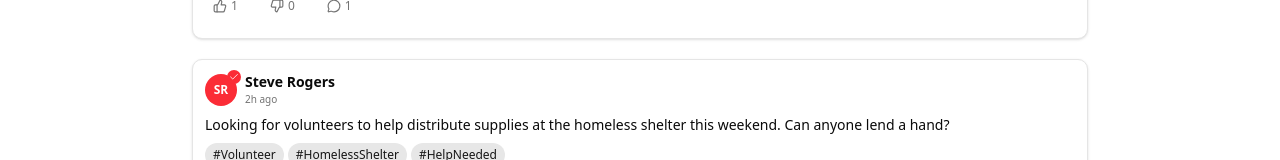
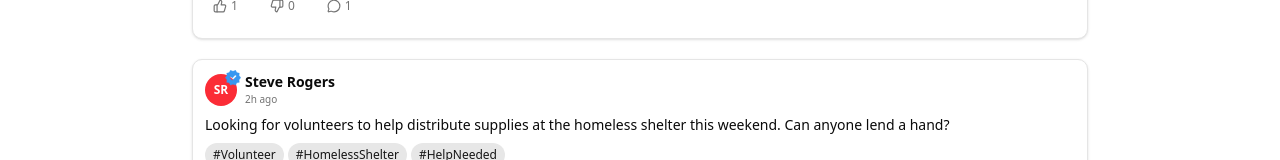
Before and after one commit to Nour-Al-Hazzouri/donation-platform, a Next.js app in the folder frontend/: page /community in a window 1280 px wide. Shown: the part 768-928 px from the top of the page. Built offline with nearby package versions, Linux system fonts and the light colour scheme.

Commit message:
fixed verification icon

```diff
--- a/frontend/src/components/community/communityFeed.tsx
+++ b/frontend/src/components/community/communityFeed.tsx
@@ -1,9 +1,10 @@
 'use client'
 
 import React, { useState } from 'react'
-import { MessageCircle, ThumbsUp, ThumbsDown, Pen, Check } from 'lucide-react'
+import { MessageCircle, ThumbsUp, ThumbsDown, Pen } from 'lucide-react'
 import { useAuthStore } from '@/store/authStore'
 import { useModal } from '@/contexts/ModalContext'
+import Image from 'next/image'
 
 interface User {
   id: string
@@ -179,7 +180,7 @@ const PostItem = ({ post }: { post: CommunityPost }) => {
   return (
     <div className="bg-background rounded-lg mb-3 shadow-sm border border-border mx-auto w-full max-w-4xl">
       <div className="p-3">
-        {/* User header with verification badge on top-right of avatar */}
+        {/* User header with verification badge */}
         <div className="flex items-center gap-2 mb-2">
           <div className="relative">
             <div className="w-8 h-8 bg-red-500 rounded-full flex items-center justify-center">
@@ -188,8 +189,14 @@ const PostItem = ({ post }: { post: CommunityPost }) => {
               </span>
             </div>
             {post.user.verified && (
-              <div className="absolute -top-1 -right-1 bg-red-500 rounded-full p-0.5">
-                <Check className="w-2.5 h-2.5 text-white" />
+              <div className="absolute -top-1 -right-1">
+                <Image
+                  src="/verification.png"
+                  alt="Verified"
+                  width={16}
+                  height={16}
+                  className="w-4 h-4"
+                />
               </div>
             )}
           </div>
```
